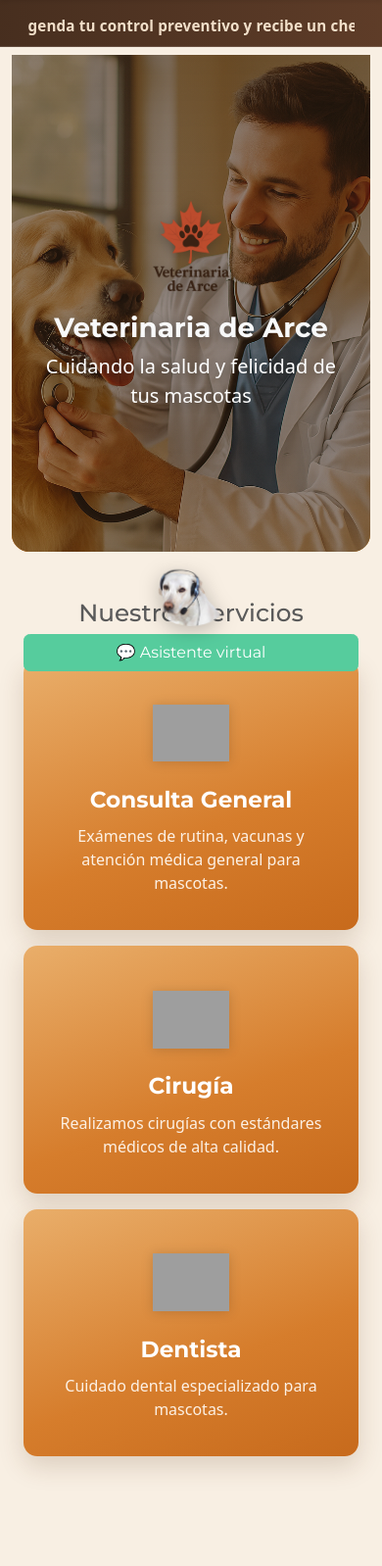
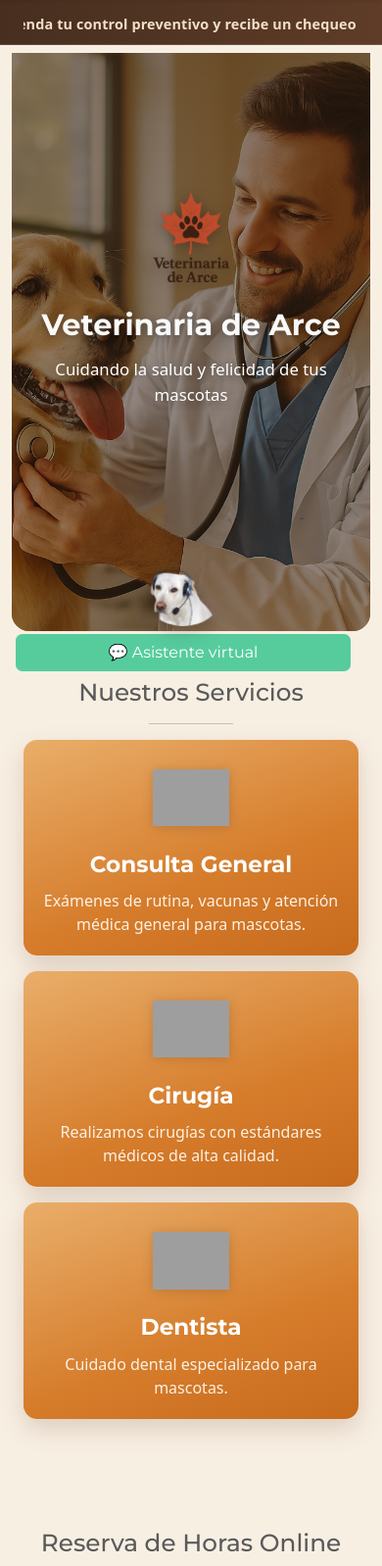
Before and after one commit to Luisnavarr1999/Vet_Arce_Proyect, a Django app: page / in a window 390 px wide. Shown: the part 127-1725 px from the top of the page at 98% size. Run offline with Django 4.2, Linux system fonts and the light colour scheme; some libraries are stand-ins or nearby versions; grey boxes are pictures that could not be loaded.

Commit message:
Arreglando errores y mejoras//pagina publica en movil y guardado BD backup

```diff
--- a/ficatsmanager/settings.py
+++ b/ficatsmanager/settings.py
@@ -144,6 +144,7 @@ if HAS_CSP:
     INSTALLED_APPS.append('csp')
 
 INSTALLED_APPS += [
+    'ficatsmanager',
     'ambpublica',
     'paneltrabajador',
     'django.contrib.admindocs',
--- a/static/web/estilo.css
+++ b/static/web/estilo.css
@@ -892,3 +892,82 @@ header.home{
     font-size: 1.1rem;
   }
 }
+
+/* ===== Ajuste para movil ===== */
+@media (max-width: 575.98px) {
+  /* Hero: textos legibles y espaciado cómodo */
+  .hero-carousel {
+    min-height: 70vh;
+  }
+
+  .hero-content {
+    padding: 2.25rem 1.25rem 2.75rem;
+    gap: 0.35rem;
+  }
+
+  .hero-content h1 {
+    font-size: 1.9rem;
+  }
+
+  .hero-content .lead {
+    font-size: 1.05rem;
+  }
+
+  /* Barra promo más compacta */
+  .maple-subbar {
+    font-size: 0.9rem;
+    padding: 0.55rem 0.75rem;
+  }
+
+  .promo-track {
+    gap: 1.5rem;
+    padding-left: 1.5rem;
+  }
+
+  /* Servicios: tarjetas aireadas en una columna */
+  .service-card {
+    padding: 1.25rem;
+  }
+
+  .service-card p {
+    margin-bottom: 0;
+  }
+
+  /* Opiniones: carrusel más fácil de navegar con el pulgar */
+  .testimonials-wrap {
+    padding-inline: 0;
+  }
+
+  .testimonials-slider {
+    padding: 0.25rem;
+  }
+
+  .testimonial-card {
+    padding: 0.5rem;
+  }
+
+  .testimonial-nav {
+    width: 40px;
+    height: 40px;
+  }
+
+  /* Evitar desplazamiento horizontal por decoraciones full-bleed */
+  .autumn-decor {
+    padding-inline: 1rem;
+    overflow: hidden;
+  }
+
+  .autumn-decor::before,
+  .autumn-decor::after {
+    display: none;
+  }
+
+  /* Widget de chatbot a ancho completo controlado */
+  .chatbot-widget {
+    left: 1rem;
+    right: 1rem;
+    bottom: 1rem;
+    width: auto;
+    max-width: none;
+  }
+}
--- a/templates/ambpublica/master.html
+++ b/templates/ambpublica/master.html
@@ -7,6 +7,7 @@
       {% block title %}
       {% endblock title %}
     </title>
+    <meta name="viewport" content="width=device-width, initial-scale=1" />
     <link rel="stylesheet"
           href="https://cdnjs.cloudflare.com/ajax/libs/bootswatch/5.3.2/minty/bootstrap.min.css"
           integrity="sha512-eIWDPd26e4DL6modlm5smdzpfAMb8DmCBVxQAVxVJWDmevrMLVHcWaBEpG8eKiYZgLOZzxfS2dW67QhtqIgKdw=="
```
